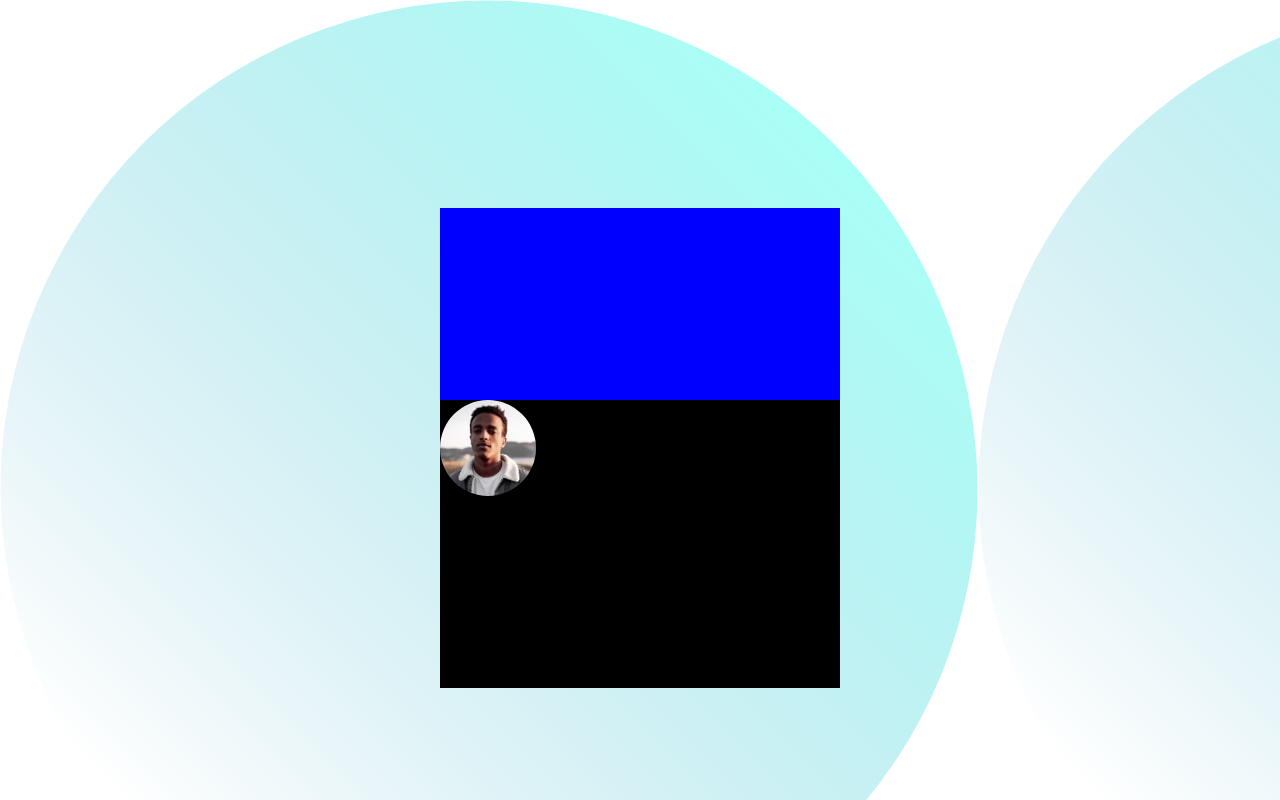
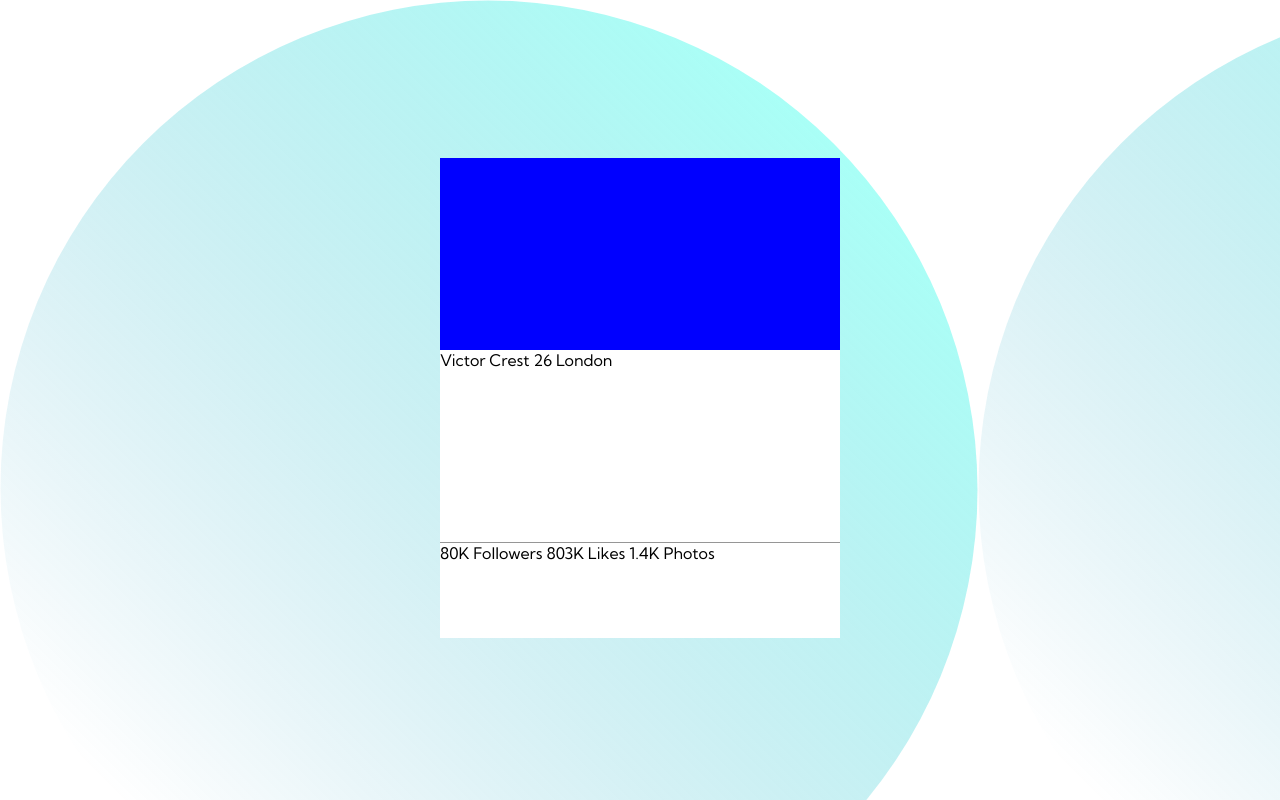
Before and after one commit to LukJeru/profile_card, a plain HTML site: page index.html in a window 1280 px wide. Drawn offline with Linux system fonts and the light colour scheme.

Commit message:
font changed

```diff
--- a/index.html
+++ b/index.html
@@ -6,18 +6,20 @@
 
   <link rel="icon" type="image/png" sizes="32x32" href="./images/favicon-32x32.png">
   <link rel="stylesheet" href="stylesheet.css">
+  <link href="https://fonts.googleapis.com/css2?family=Kumbh+Sans:wght@400;700&display=swap" rel="stylesheet">
   <title>Frontend Mentor | Profile card component</title>
 
 </head>
 <body>
   <section class="container">
-    <img src="images/image-victor.jpg" class="profilepic">
     <div class="background1">
-    </div>
+    </div class="background1">
+    <div class="background2">
       Victor Crest
       26
       London
-
+    </div>
+    <div class="background3">
       80K
       Followers
 
@@ -26,6 +28,7 @@
 
       1.4K
       Photos
+    </div>
   </section>
 </body>
 </html>
--- a/stylesheet.css
+++ b/stylesheet.css
@@ -3,13 +3,14 @@ body{
   display: flex;
   justify-content: center;
   align-items: center;
-  position: relative;
-  top: 200px;
   font-size: 16px;
+  font-family: "Kumbh Sans";
 }
 
 .container{
   background-color: black;
+  position: relative;
+  top: 150px;
   height: 30rem;
   width: 25rem;
   display: grid;
@@ -22,8 +23,24 @@ body{
   grid-column: 1/ span 3;
   background-color: blue;
 }
+
+.background2 {
+  grid-row: 2 / span 1;
+  grid-column: 1/ span 3;
+  background-color: white;
+  display: flex;
+}
+
+.background3 {
+  grid-row: 3 / span 1;
+  grid-column: 1/ span 3;
+  background-color: white;
+  display: inline-flex;
+  border-top: .5px solid hsl(0, 0%, 59%);
+}
 .profilepic {
   width: 6rem;
   height: 6rem;
   border-radius: 50%;
+  overflow: hidden;
 }
```
Lines whose indentation alone changed are shown as unchanged.
